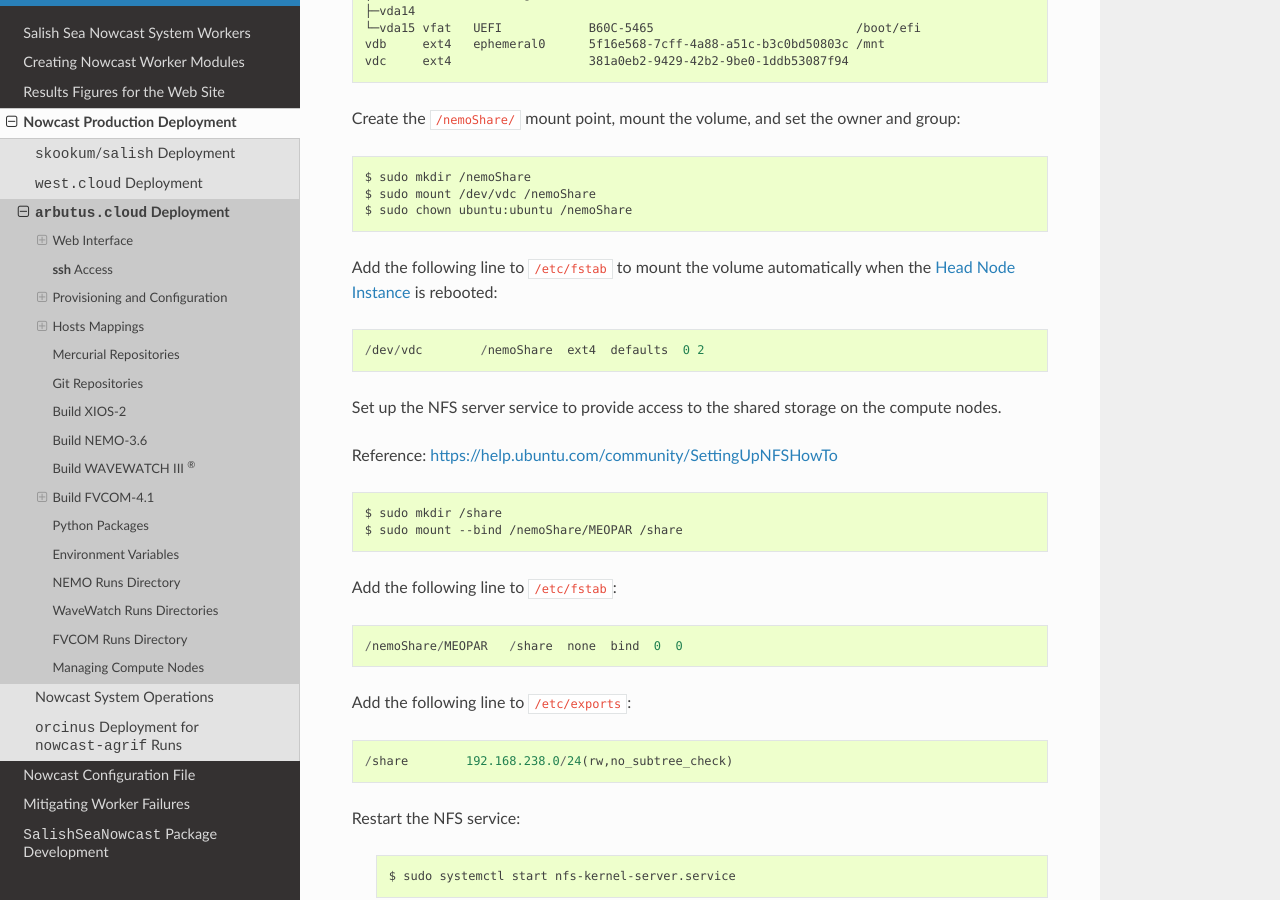
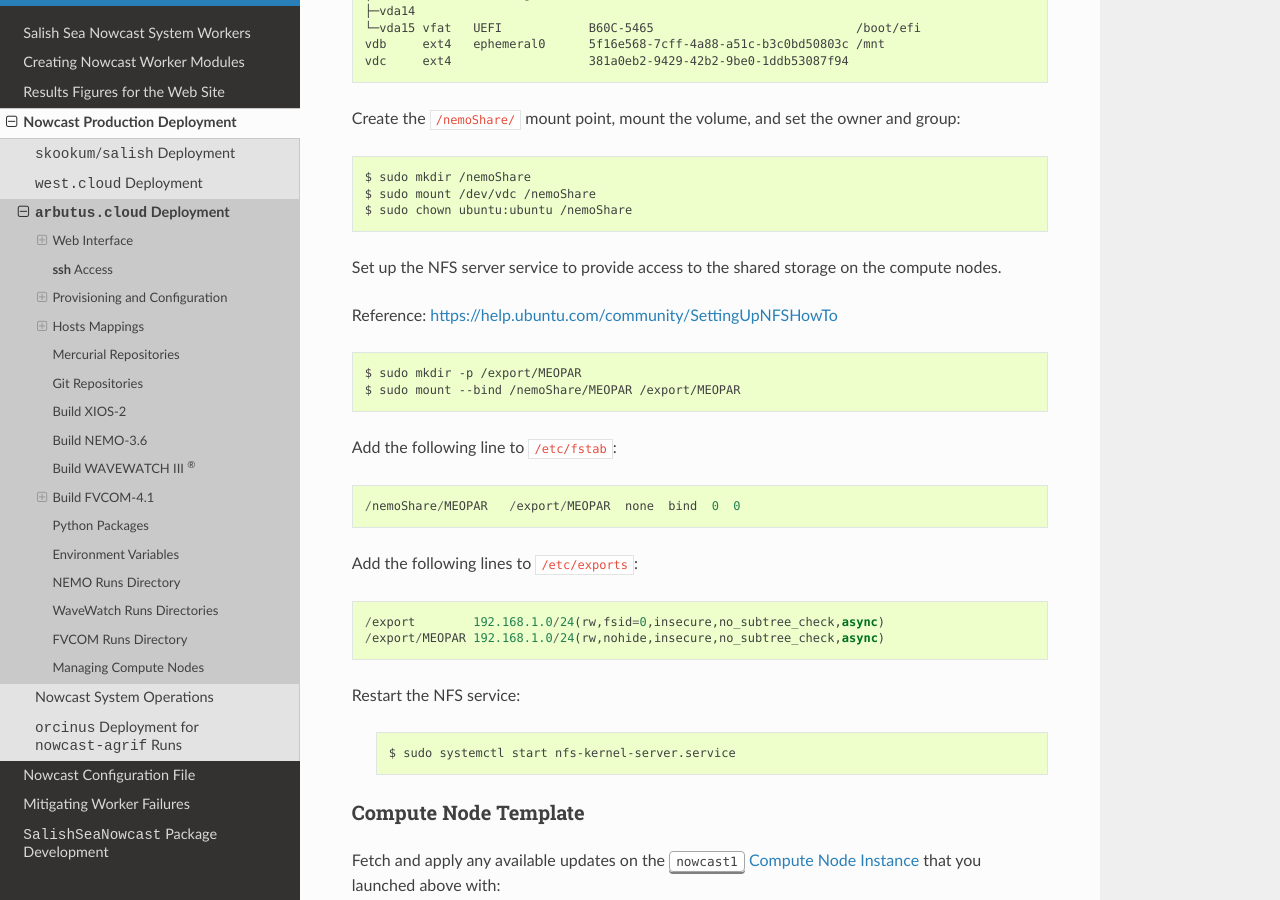
Before and after one commit to SalishSeaCast/SalishSeaNowcast, a Sphinx documentation site: the page built from docs/deployment/arbutus_cloud.rst, in a window 1280 px wide and 900 px high, scrolled down 7702 px. Built offline with Sphinx 7.4.7 and the Read the Docs theme 2.0.0, drawn with Linux system fonts in a browser that asks for light colours; the version number could not be read and is left out; some of the changed text lies outside the part shown.

Commit message:
Update arbutus.cloud deploy docs re: NFS export of /nemoShare/MEOPAR

```diff
--- a/docs/deployment/arbutus_cloud.rst
+++ b/docs/deployment/arbutus_cloud.rst
@@ -416,26 +416,23 @@ and set the owner and group:
     $ sudo mount /dev/vdc /nemoShare
     $ sudo chown ubuntu:ubuntu /nemoShare
 
-Add the following line to :file:`/etc/fstab` to mount the volume automatically when the :ref:`HeadNodeInstance` is rebooted::
-
-  /dev/vdc        /nemoShare  ext4  defaults  0 2
-
 Set up the NFS server service to provide access to the shared storage on the compute nodes.
 
 Reference: https://help.ubuntu.com/community/SettingUpNFSHowTo
 
 .. code-block:: bash
 
-    $ sudo mkdir /share
-    $ sudo mount --bind /nemoShare/MEOPAR /share
+    $ sudo mkdir -p /export/MEOPAR
+    $ sudo mount --bind /nemoShare/MEOPAR /export/MEOPAR
 
 Add the following line to :file:`/etc/fstab`::
 
-  /nemoShare/MEOPAR   /share  none  bind  0  0
+  /nemoShare/MEOPAR   /export/MEOPAR  none  bind  0  0
 
-Add the following line to :file:`/etc/exports`::
+Add the following lines to :file:`/etc/exports`::
 
-  /share        192.168.238.0/24(rw,no_subtree_check)
+  /export        192.168.1.0/24(rw,fsid=0,insecure,no_subtree_check,async)
+  /export/MEOPAR 192.168.1.0/24(rw,nohide,insecure,no_subtree_check,async)
 
 Restart the NFS service:
 
```
Also changed, not shown: other parts of docs/deployment/arbutus_cloud.rst (+1 -1 lines).
